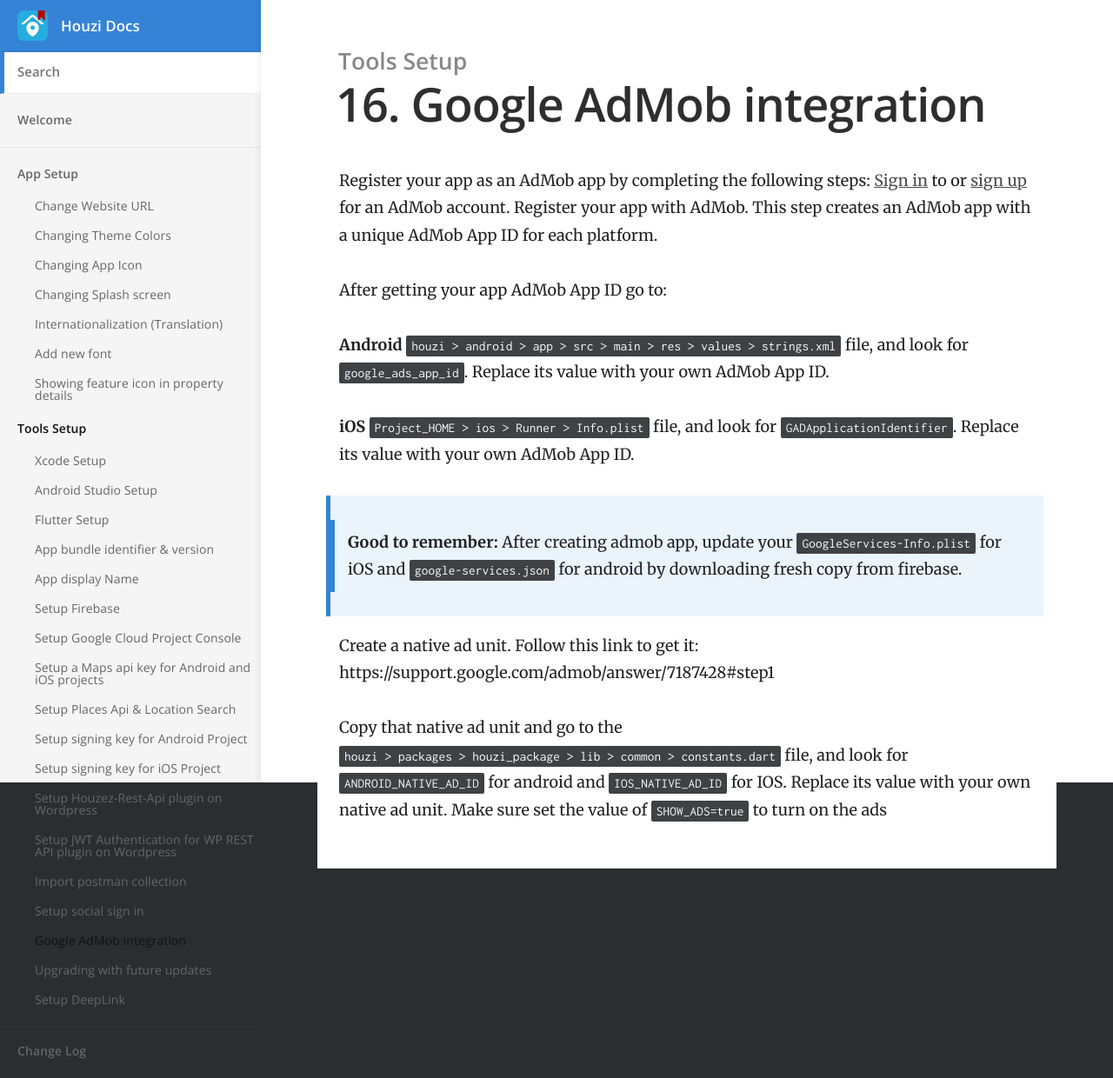
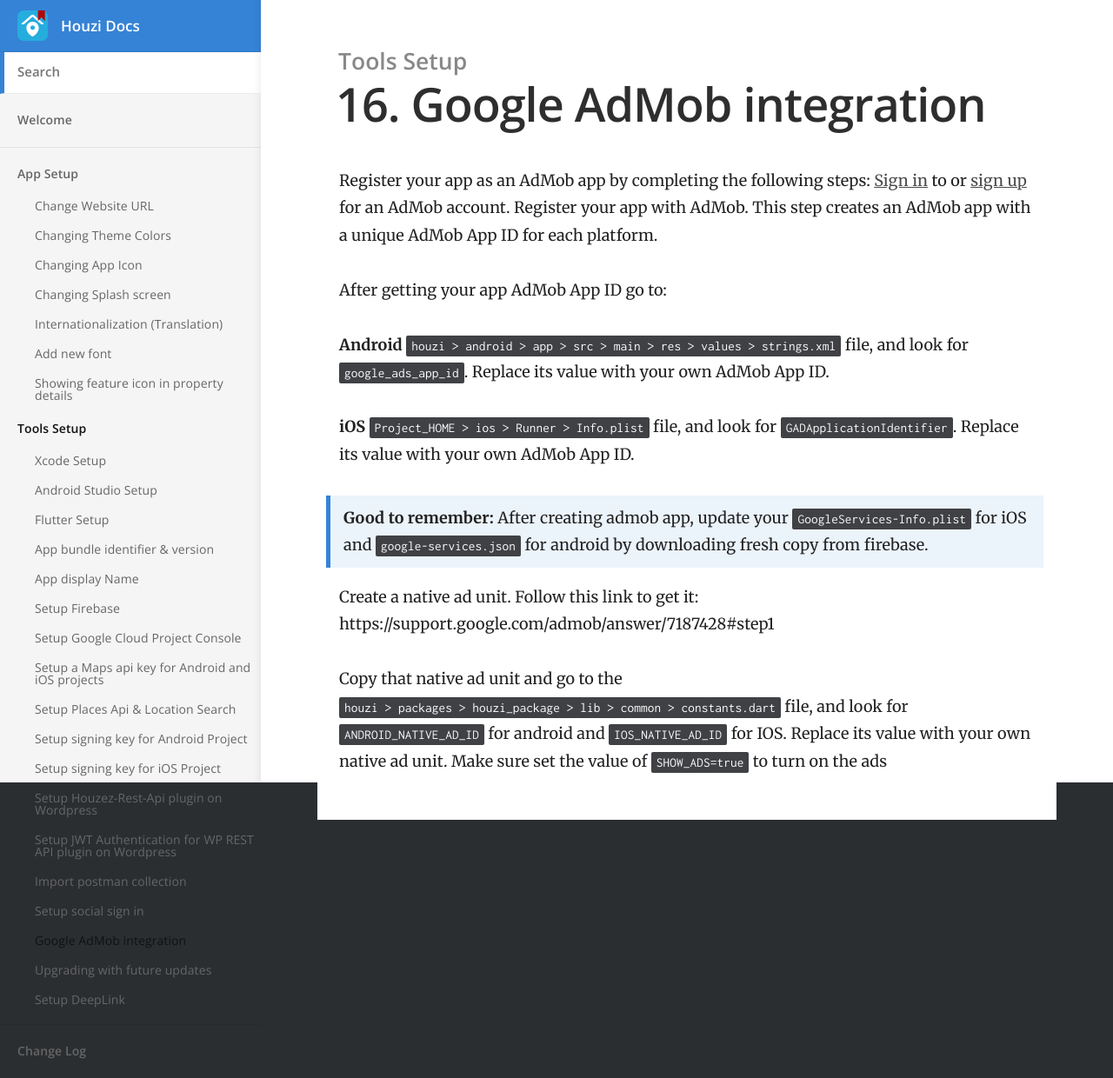
Before and after one commit to booleanbites/houzi-doc, a Jekyll site: the page built from _docs/tools/ads_mob.md, in a window 1280 px wide. Shown: the whole page at 87% size. Built offline with Jekyll 4.4.1, drawn with Linux system fonts in a browser that asks for light colours.

Commit message:
fixing quote level

```diff
--- a/_docs/tools/ads_mob.md
+++ b/_docs/tools/ads_mob.md
@@ -14,7 +14,7 @@ After getting your app AdMob App ID go to:
 
 **iOS** `Project_HOME > ios > Runner > Info.plist` file, and look for `GADApplicationIdentifier`. Replace its value with your own AdMob App ID.
 
->> **Good to remember:** After creating admob app, update your `GoogleServices-Info.plist` for iOS and `google-services.json` for android by downloading fresh copy from firebase.
+> **Good to remember:** After creating admob app, update your `GoogleServices-Info.plist` for iOS and `google-services.json` for android by downloading fresh copy from firebase.
 
 Create a native ad unit. Follow this link to get it: https://support.google.com/admob/answer/7187428#step1
 
```
